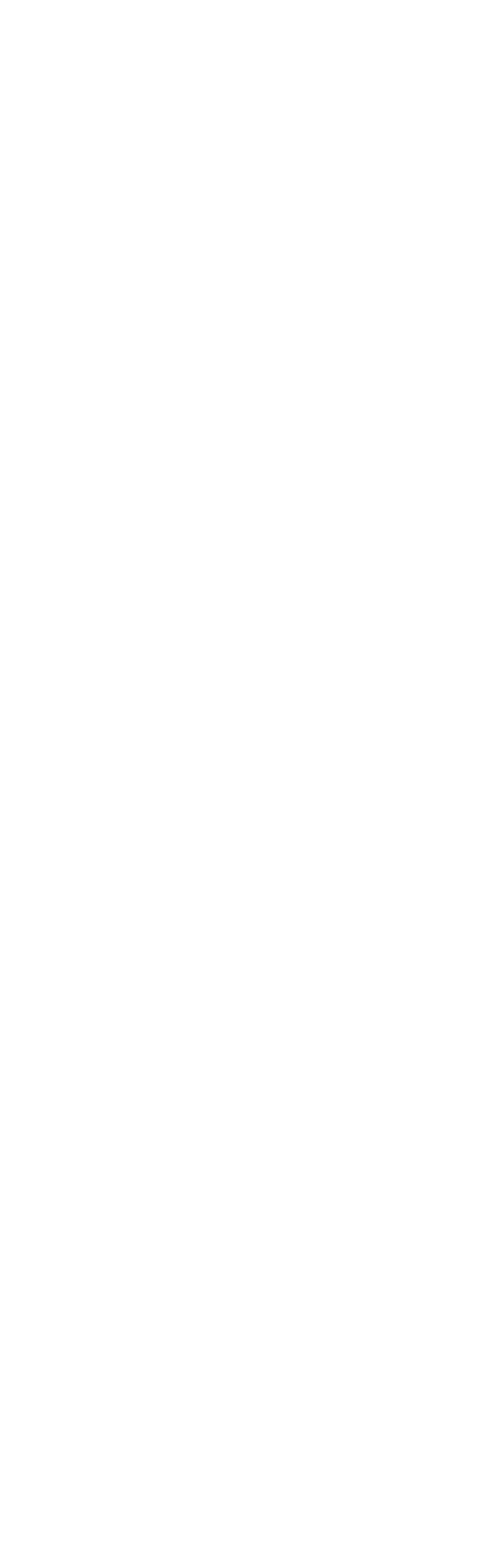
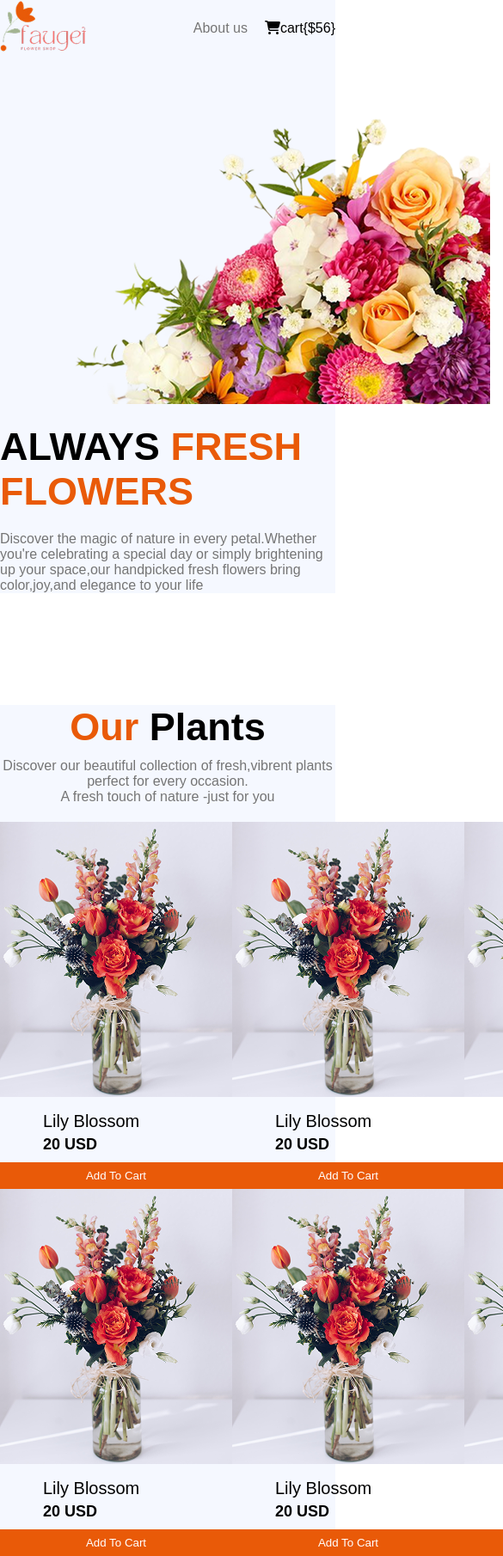
Before and after one commit to Rehenabegum109/my-second-assignment, a plain HTML site: page index.html in a window 390 px wide. Shown: the top 1810 px of the page at 86% size, 585 px wide, since content can reach past the window. Before the commit the page ends 844 px from the top, so only its background shows below. Drawn offline with Linux system fonts and the light colour scheme.

```diff
--- a/index.html
+++ b/index.html
@@ -2,11 +2,151 @@
 <html lang="en">
 <head>
     <meta charset="UTF-8">
-    <meta name="viewport" content="width=device-width, initial-scale=1.0">
+    <meta name="viewport" content="width=device-width, initial-scale=1.
+    0">
+
+
+     <!-- font-awesome cdn link -->
+   <link rel="stylesheet" href="https://cdnjs.cloudflare.com/ajax/libs/font-awesome/6.7.2/css/all.min.css">
     <title>A Journey Of Responsive Flower Design</title>
     <link rel="stylesheet" href="style.css">
 </head>
 <body>
+    <header class="container">
 
+            <section class="nav-bar ">
+                <div class="logo"><img src="./assets/logo.png" alt="flowers logo">
+                </div>
+                <div class="nav-items">
+                  <ul>
+                    <li><span class="link-1">Home</span></li>
+                    <li> <span class="dark-1 link-2">Shop</span></li>
+                    <li><span class="dark-1 link-3">About us</span></li>
+                    <li><i class="fa-solid fa-cart-shopping"></i>cart{$56}</li>
+                  </ul>
+                </div>
+            </section>
+         <!-- banner-section -->
+          <section class="banner">
+            <div class="banner-text">
+
+                <h1>ALWAYS <span class="dark-3">FRESH</span><br><span class="dark-3">FLOWERS</span></h1>
+                    <p class="dark-1">Discover the magic of nature in every petal.Whether you're celebrating a special day or simply brightening up your space,our handpicked fresh flowers bring color,joy,and elegance to your life</p>
+            </div>
+            <div class="banner-image">
+                <img src="./assets/hero-flower.png" alt="">
+            </div>
+
+          </section>
+    </header>
+    <!-- plants-section -->
+     <section class="container">
+        <div class="plants-section">
+        <div class="title"><h1><span class="dark-3">Our</span> Plants </h1></div>
+        <div class="sub-title dark-1"><p>Discover our beautiful collection of fresh,vibrent plants perfect for every occasion.<br>A fresh touch of nature -just for you</p></div>
+        </div>
+
+          <div class="card-container">
+
+        <div class="card">
+            <div class="card-image"><img src="./assets/sample-flower-image.png" alt="sample-flower"></div>
+            <div class="card-items">
+            <div class="name"><h4>Lily Blossom</h4></div>
+                <div class="price">20 USD</div>
+
+                </div>
+                <button class="btn">Add To Cart</button>
+
+
+
+        </div>
+         <div class="card">
+            <div class="card-image"><img src="./assets/sample-flower-image.png" alt="sample-flower"></div>
+            <div class="card-items">
+            <div class="name"><h4>Lily Blossom</h4></div>
+                <div class="price">20 USD</div>
+
+                </div>
+                <button class="btn">Add To Cart</button>
+
+
+
+        </div>
+         <div class="card">
+            <div class="card-image"><img src="./assets/sample-flower-image.png" alt="sample-flower"></div>
+            <div class="card-items">
+            <div class="name"><h4>Lily Blossom</h4></div>
+                <div class="price">20 USD</div>
+
+                </div>
+                <button class="btn">Add To Cart</button>
+
+
+
+        </div>
+         <div class="card">
+            <div class="card-image"><img src="./assets/sample-flower-image.png" alt="sample-flower"></div>
+            <div class="card-items">
+            <div class="name"><h4>Lily Blossom</h4></div>
+                <div class="price">20 USD</div>
+
+                </div>
+                <button class="btn">Add To Cart</button>
+
+
+
+        </div>
+
+         <div class="card">
+            <div class="card-image"><img src="./assets/sample-flower-image.png" alt="sample-flower"></div>
+            <div class="card-items">
+            <div class="name"><h4>Lily Blossom</h4></div>
+                <div class="price">20 USD</div>
+
+                </div>
+                <button class="btn">Add To Cart</button>
+
+
+
+        </div>
+        <div class="card">
+            <div class="card-image"><img src="./assets/sample-flower-image.png" alt="sample-flower"></div>
+            <div class="card-items">
+            <div class="name"><h4>Lily Blossom</h4></div>
+                <div class="price">20 USD</div>
+
+                </div>
+                <button class="btn">Add To Cart</button>
+
+
+
+        </div>
+        <div class="card">
+            <div class="card-image"><img src="./assets/sample-flower-image.png" alt="sample-flower"></div>
+            <div class="card-items">
+            <div class="name"><h4>Lily Blossom</h4></div>
+                <div class="price">20 USD</div>
+
+                </div>
+                <button class="btn">Add To Cart</button>
+        </div>
+          <div class="card">
+            <div class="card-image"><img src="./assets/sample-flower-image.png" alt="sample-flower"></div>
+            <div class="card-items">
+            <div class="name"><h4>Lily Blossom</h4></div>
+                <div class="price">20 USD</div>
+
+                </div>
+                <button class="btn">Add To Cart</button>
+                </div>
+
+
+
+
+
+         </div>
+
+
+     </section>
 </body>
 </html>
--- a/style.css
+++ b/style.css
@@ -0,0 +1,164 @@
+* {
+    margin: 0;
+    padding: 0;
+    box-sizing: border-box;
+    font-family: poppins, sans-serif;
+}
+ .container {
+    max-width: 1280px;
+    background-color: #f5f8ff;
+    margin: auto;
+
+
+}
+.dark-1 {
+    color: #757575;
+}
+.dark-2 {
+    color:black;
+}
+.dark-3 {
+    color: #E95A08;
+}
+/* nav-bar section */
+.nav-bar {
+    display: flex;
+    justify-content: space-between;
+    align-items: center;
+}
+.nav-items ul{
+
+display: flex;
+list-style: none;
+gap: 20px;
+
+
+}
+
+/* banner-section */
+.banner {
+
+    display: flex;
+    justify-content: space-between;
+    align-items: center;
+ margin-top:100px ;
+}
+ .banner-text h1 {
+    font-size: 45px;
+    font-weight: 600;
+    margin-bottom: 20px;
+
+ }
+ .banner-text p {
+    font-size: 16px;
+    margin-top: 10px;
+    width: 50%;
+ }
+ .banner-image {
+    width: 100%;
+
+ }
+ /* plants-section */
+.plants-section {
+    margin-top: 130px;
+    text-align: center;
+}
+.plants-section .title {
+    font-size: 30px;
+    margin-bottom: 10px;
+}
+.plants-section .sub-title {
+    font-size: 16px;
+    margin-bottom: 20px;
+
+}
+.card {
+    max-width: 270px;
+
+}
+.card-container {
+display: grid;
+grid-template-columns: repeat(4,1fr);
+}
+.card-image {
+   max-width: 100%;
+
+}
+ .card-items {
+    padding-left: 50px;
+ }
+.name h4 {
+    font-size: 20px;
+    font-weight: 300;
+    margin-top: 10px;
+    margin-bottom: 5px;
+
+}
+.price {
+    font-size: 18px;
+    font-weight: 600;
+    margin-bottom: 10px;
+}
+.btn {
+    border: 2px solid gray;
+    color: #ffffff;
+    background-color: #E95A08;
+
+    padding: 8px;
+    border: none;
+    cursor: pointer;
+    width: 100%;
+}
+
+
+
+
+
+
+
+
+
+
+
+
+
+
+
+
+
+
+
+
+
+
+
+
+
+
+
+
+
+
+/* responsive mobile */
+ @media screen and (max-width:576px) {
+      .link-1,.link-2,link-3 {
+        display: none;
+      }
+      .nav-bar {
+        flex-direction: row;
+        align-items: center;
+      }
+      .logo img {
+        width: 100px;
+      }
+      .banner{
+             flex-direction: column-reverse;
+             margin-top: 50px;
+align-items: center;
+gap: 20px;
+
+      }
+      .banner-text p {
+        width: 100%;
+      }
+ }
```
